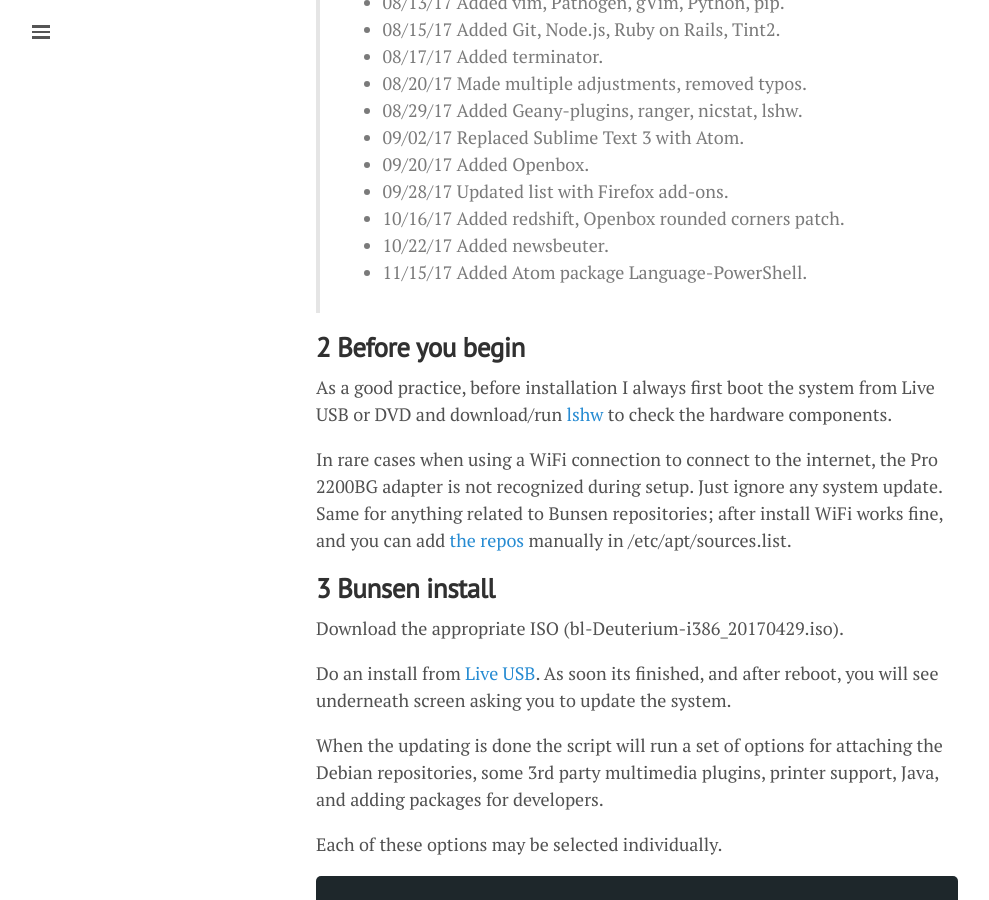
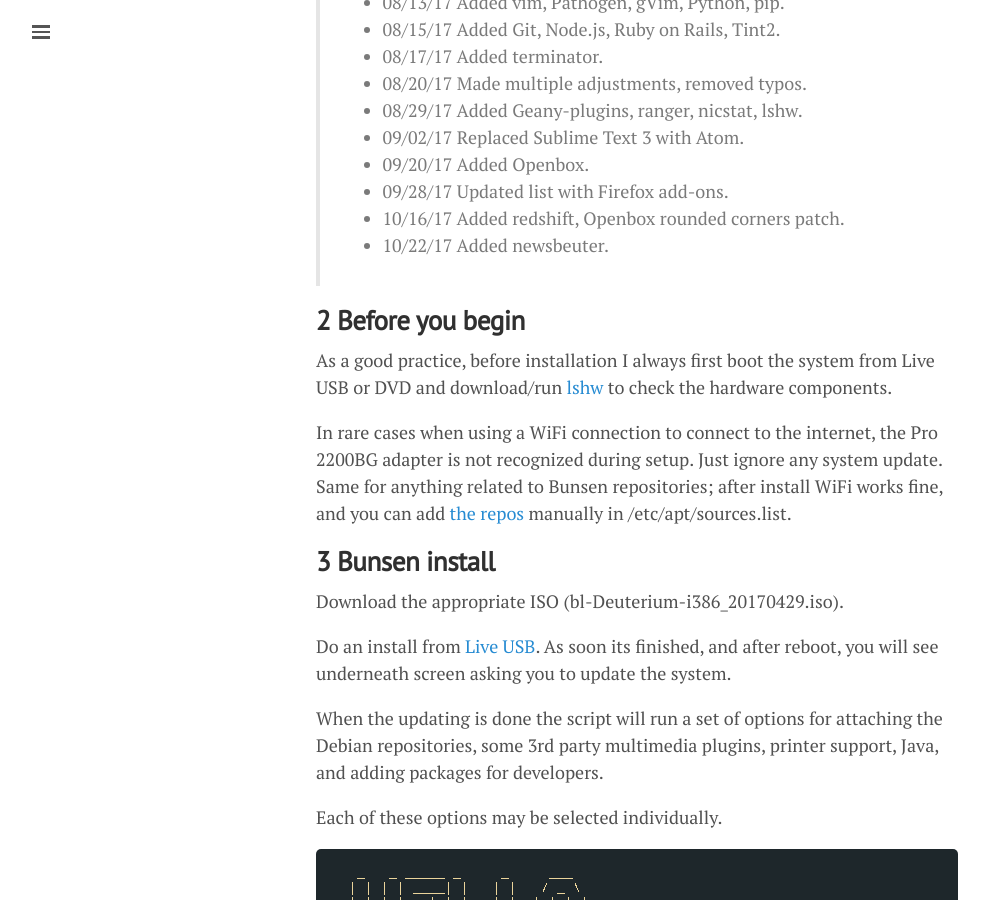
Before and after one commit to lgeurts/lgeurts.github.io, a Jekyll site: the page built from _posts/2017-07-11-bunsenlabs-linux-setup-notes-for dell-inspiron-6000.md, in a window 1280 px wide and 900 px high, scrolled down 1411 px. Shown: the whole window, without its empty margins (0-989 px from the left). Built offline with Jekyll 4.4.1, drawn with Linux system fonts in a browser that asks for light colours; nearby versions of some CDN libraries; comment, search, counter and statistics services are not loaded.

Commit message:
Update 2017-07-11-bunsenlabs-linux-setup-notes-for dell-inspiron-6000.md

```diff
--- a/_posts/2017-07-11-bunsenlabs-linux-setup-notes-for dell-inspiron-6000.md
+++ b/_posts/2017-07-11-bunsenlabs-linux-setup-notes-for dell-inspiron-6000.md
@@ -41,7 +41,6 @@
 > * 09/28/17 Updated list with Firefox add-ons.
 > * 10/16/17 Added redshift, Openbox rounded corners patch.
 > * 10/22/17 Added newsbeuter.
-> * 11/15/17 Added Atom package Language-PowerShell.
 
 **2 Before you begin**
 ----------------------
```
